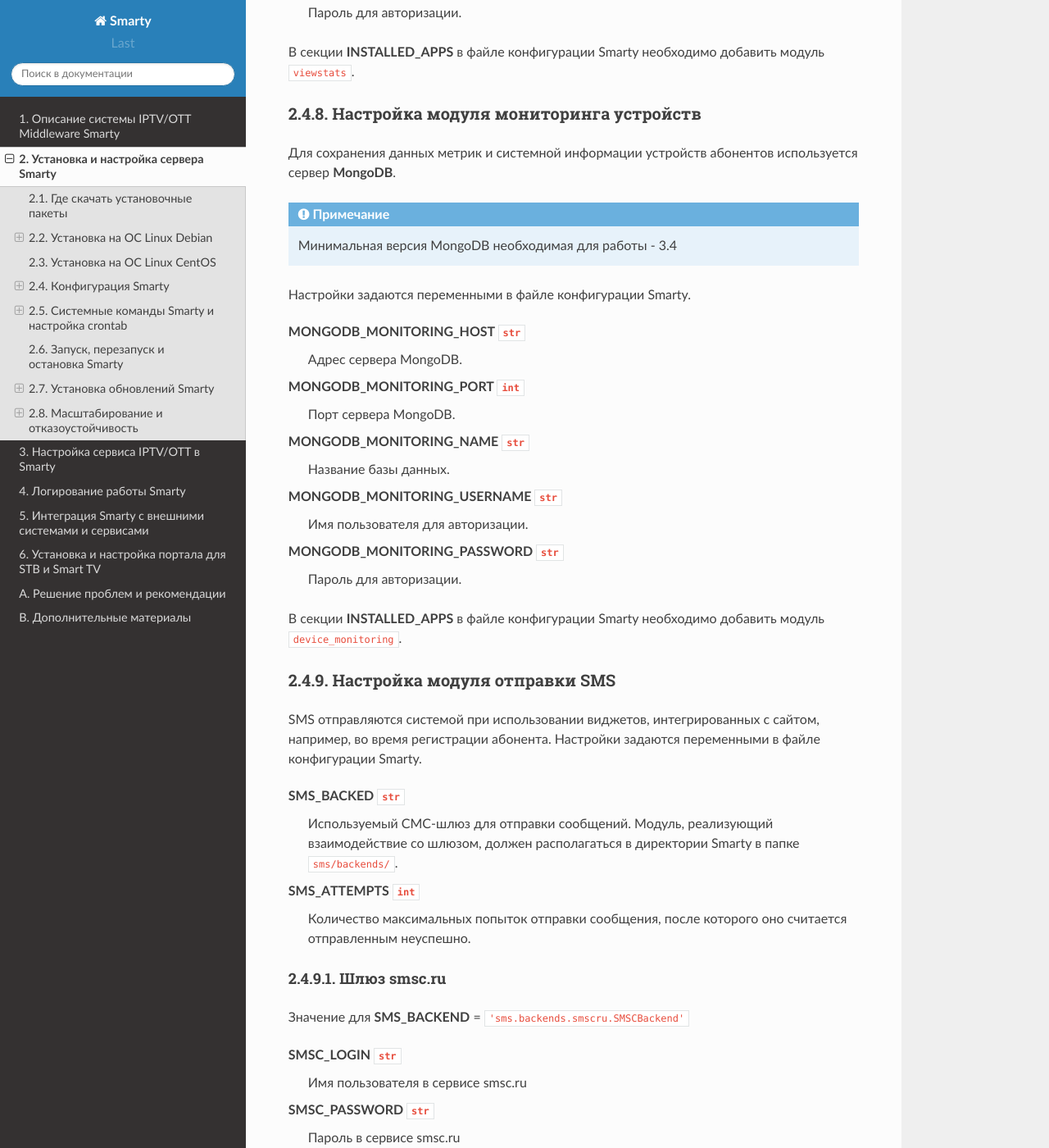
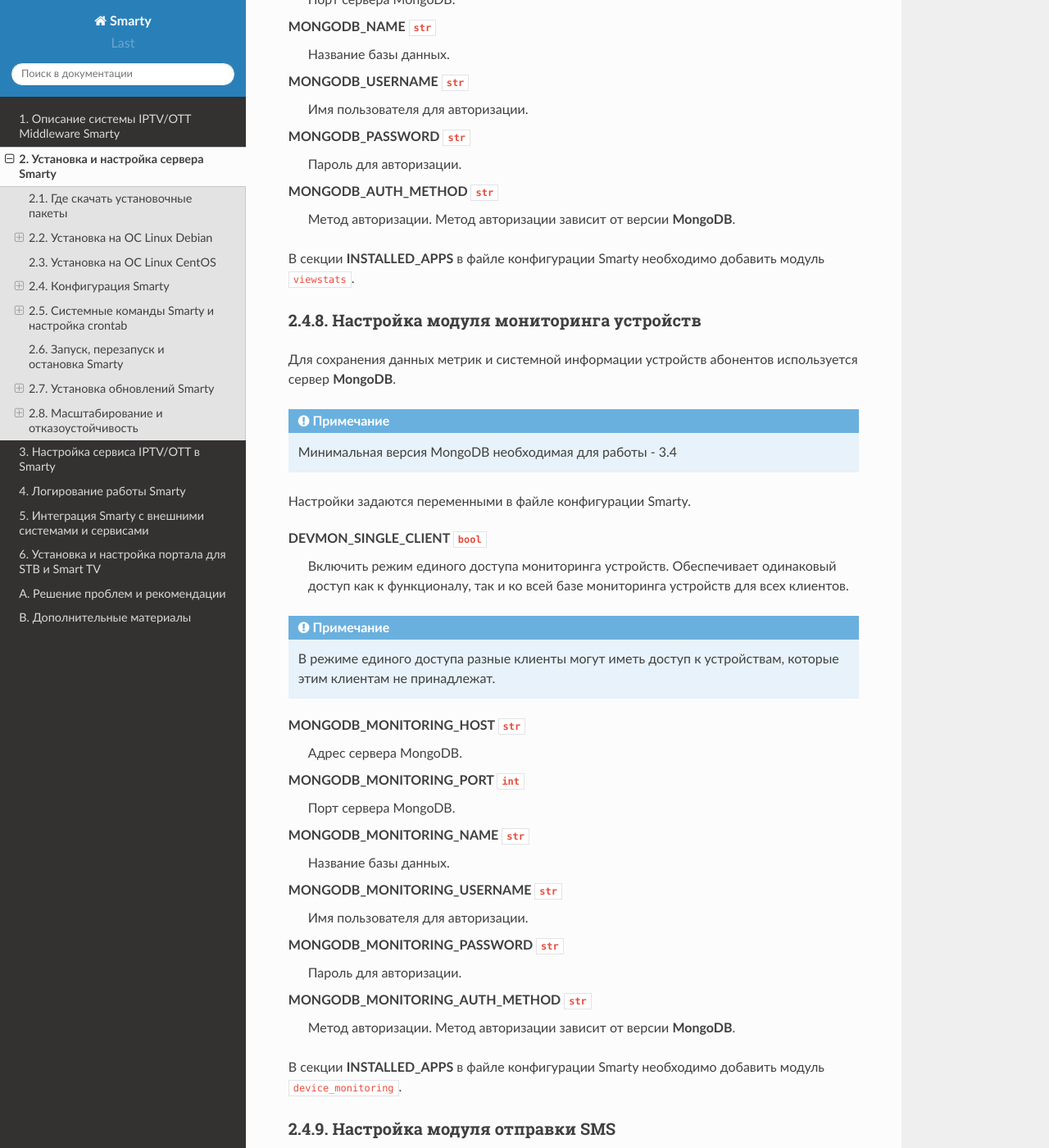
Before and after one commit to sergey-yakovlev/smarty-docs, a Sphinx documentation site: the page built from source/installation_and_configuration.rst, in a window 1280 px wide and 1400 px high, scrolled down 11729 px. Shown: the whole window at 82% size. Built offline with Sphinx 7.4.7 and the Read the Docs theme 2.0.0, drawn with Linux system fonts in a browser that asks for light colours; some of the changed text lies outside the part shown.

Commit message:
Добавлено описание настроек TVMIDDLEWARE_MOVIEDB, TVMIDDLEWARE_CINEMATE_KEY, DEVMON_SINGLE_CLIENT и методов авторизации для MongoDB.

```diff
--- a/source/installation_and_configuration.rst
+++ b/source/installation_and_configuration.rst
@@ -363,6 +363,14 @@
   При значении False удаление таких объектов разрешено, но дочерние объекты при этом удалены не будут.
   По умолчанию False.
 
+TVMIDDLEWARE_MOVIEDB ``str``
+  Выбор базы с фильмами, которая используется для заполнения информации о добавляемых фильмах.
+  Доступные значения: ``kinopoisk`` и ``cinemate``.
+  По умолчанию ``kinopoisk``.
+
+TVMIDDLEWARE_CINEMATE_KEY ``str``
+  API ключ для работы с базой ``cinemate``.
+
 DEALERS_DISPLAY_MANUAL_ACCOUNT_ACTIVATION_DATE ``bool``
   Включить/выключить возможность ручного ввода даты активации и деактивации в личном кабинете дилера.
   По умолчанию False.
@@ -524,6 +532,9 @@
 MONGODB_PASSWORD ``str``
   Пароль для авторизации.
 
+MONGODB_AUTH_METHOD ``str``
+  Метод авторизации. Метод авторизации зависит от версии **MongoDB**.
+
 В секции **INSTALLED_APPS** в файле конфигурации Smarty необходимо добавить модуль ``viewstats``.
 
 .. _devicemonitoring-settings:
@@ -540,6 +551,13 @@
 Настройки задаются переменными в файле конфигурации Smarty.
 
 
+DEVMON_SINGLE_CLIENT ``bool``
+  Включить режим единого доступа мониторинга устройств. Обеспечивает одинаковый доступ как к функционалу, так и ко всей базе мониторинга устройств для всех клиентов.
+
+.. note::
+
+  В режиме единого доступа разные клиенты могут иметь доступ к устройствам, которые этим клиентам не принадлежат.
+
 MONGODB_MONITORING_HOST ``str``
   Адрес сервера MongoDB.
 
@@ -554,6 +572,9 @@
 
 MONGODB_MONITORING_PASSWORD ``str``
   Пароль для авторизации.
+
+MONGODB_MONITORING_AUTH_METHOD ``str``
+  Метод авторизации. Метод авторизации зависит от версии **MongoDB**.
 
 В секции **INSTALLED_APPS** в файле конфигурации Smarty необходимо добавить модуль ``device_monitoring``.
 
```
